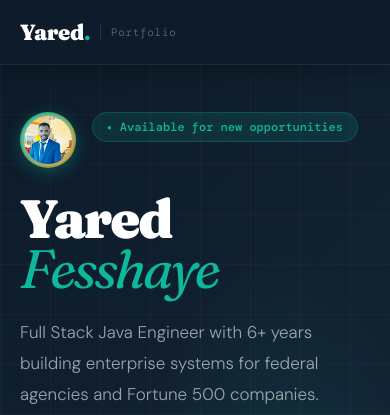
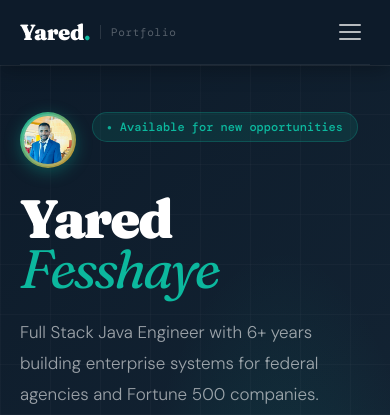
Before and after one commit to yared585/yared-portfolio-angular, an Angular app: page / in a window 390 px wide. Shown: the top 415 px of the page. Built offline with nearby package versions, Linux system fonts and the light colour scheme.

Commit message:
mobile view update

```diff
--- a/angular.json
+++ b/angular.json
@@ -42,5 +42,8 @@
         }
       }
     }
+  },
+  "cli": {
+    "analytics": false
   }
 }
--- a/src/app/components/navbar/navbar.component.html
+++ b/src/app/components/navbar/navbar.component.html
@@ -1,6 +1,8 @@
 <nav class="nav" [class.scrolled]="scrolled">
   <div class="nav-inner">
-    <a class="logo" routerLink="/">Yared<b>.</b><small>Portfolio</small></a>
+    <a class="logo" routerLink="/" (click)="closeMenu()">Yared<b>.</b><small>Portfolio</small></a>
+
+    <!-- Desktop links -->
     <ul class="nav-links">
       <li *ngFor="let r of routes">
         <a [routerLink]="r.path" routerLinkActive="active"
@@ -10,5 +12,29 @@
       </li>
       <li><a class="nav-hire" routerLink="/contact">Hire Me</a></li>
     </ul>
+
+    <!-- Hamburger button (mobile only) -->
+    <button class="hamburger" (click)="toggleMenu()" [class.open]="menuOpen" aria-label="Toggle menu">
+      <span></span>
+      <span></span>
+      <span></span>
+    </button>
+  </div>
+
+  <!-- Mobile dropdown menu -->
+  <div class="mobile-menu" [class.open]="menuOpen">
+    <ul>
+      <li *ngFor="let r of routes">
+        <a [routerLink]="r.path" routerLinkActive="active"
+           [routerLinkActiveOptions]="{ exact: r.path === '/' }"
+           (click)="closeMenu()">
+          {{ r.label }}
+        </a>
+      </li>
+      <li><a class="nav-hire" routerLink="/contact" (click)="closeMenu()">Hire Me</a></li>
+    </ul>
   </div>
 </nav>
+
+<!-- Backdrop -->
+<div class="menu-backdrop" [class.open]="menuOpen" (click)="closeMenu()"></div>
--- a/src/app/components/navbar/navbar.component.scss
+++ b/src/app/components/navbar/navbar.component.scss
@@ -1,6 +1,6 @@
 .nav {
   position: fixed; top: 0; left: 0; right: 0; z-index: 999;
-  height: 64px; display: flex; align-items: center;
+  height: 64px; display: flex; flex-direction: column; align-items: stretch;
   background: var(--navy);
   box-shadow: 0 1px 0 rgba(255,255,255,.07), 0 4px 20px rgba(0,0,0,.3);
   padding: 0 48px;
@@ -12,6 +12,7 @@
 .nav-inner {
   max-width: 1180px; width: 100%; margin: 0 auto;
   display: flex; align-items: center; justify-content: space-between;
+  height: 64px; flex-shrink: 0;
 }
 
 .logo {
@@ -58,7 +59,88 @@
   }
 }
 
+/* Hamburger button */
+.hamburger {
+  display: none;
+  flex-direction: column; justify-content: center; align-items: center;
+  gap: 5px;
+  width: 40px; height: 40px;
+  background: none; border: none; cursor: pointer; padding: 4px;
+  border-radius: 8px;
+  transition: background .2s;
+
+  &:hover { background: rgba(255,255,255,.07); }
+
+  span {
+    display: block;
+    width: 22px; height: 2px;
+    background: rgba(255,255,255,.7);
+    border-radius: 2px;
+    transition: transform .3s, opacity .3s;
+    transform-origin: center;
+  }
+
+  &.open {
+    span:nth-child(1) { transform: translateY(7px) rotate(45deg); }
+    span:nth-child(2) { opacity: 0; transform: scaleX(0); }
+    span:nth-child(3) { transform: translateY(-7px) rotate(-45deg); }
+  }
+}
+
+/* Mobile dropdown */
+.mobile-menu {
+  display: none;
+  max-height: 0;
+  overflow: hidden;
+  transition: max-height .35s ease;
+  background: var(--navy);
+  border-top: 1px solid rgba(255,255,255,.07);
+
+  &.open {
+    max-height: 420px;
+  }
+
+  ul {
+    list-style: none;
+    padding: 12px 20px 16px;
+    margin: 0;
+    display: flex; flex-direction: column; gap: 4px;
+  }
+
+  a {
+    display: block;
+    padding: 11px 14px; border-radius: 8px;
+    font-size: 15px; font-weight: 500;
+    color: rgba(255,255,255,.6);
+    text-decoration: none; transition: all .2s;
+
+    &:hover { color: #fff; background: rgba(255,255,255,.07); }
+    &.active { color: var(--teal); background: rgba(12,184,158,.1); }
+  }
+
+  .nav-hire {
+    margin-top: 6px;
+    text-align: center;
+  }
+}
+
+/* Backdrop */
+.menu-backdrop {
+  display: none;
+  position: fixed; inset: 0; z-index: 998;
+  background: rgba(0,0,0,.4);
+  opacity: 0;
+  transition: opacity .3s;
+
+  &.open {
+    opacity: 1;
+  }
+}
+
 @media (max-width: 860px) {
-  .nav { padding: 0 20px; }
+  .nav { padding: 0 20px; height: auto; }
   .nav-links { display: none; }
+  .hamburger { display: flex; }
+  .mobile-menu { display: block; }
+  .menu-backdrop { display: block; }
 }
--- a/src/app/components/navbar/navbar.component.ts
+++ b/src/app/components/navbar/navbar.component.ts
@@ -7,6 +7,7 @@ import { Component, HostListener } from '@angular/core';
 })
 export class NavbarComponent {
   scrolled = false;
+  menuOpen = false;
 
   routes = [
     { path: '/',           label: 'Home'       },
@@ -20,4 +21,17 @@ export class NavbarComponent {
   onScroll(): void {
     this.scrolled = window.scrollY > 10;
   }
+
+  @HostListener('document:keydown.escape')
+  onEscape(): void {
+    this.closeMenu();
+  }
+
+  toggleMenu(): void {
+    this.menuOpen = !this.menuOpen;
+  }
+
+  closeMenu(): void {
+    this.menuOpen = false;
+  }
 }
```
